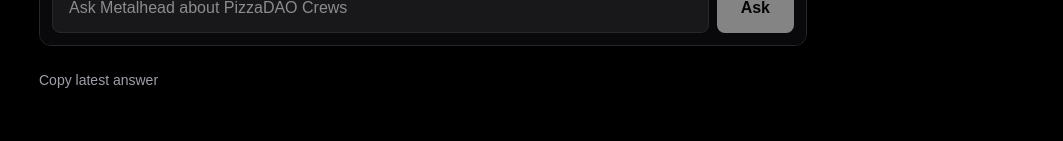
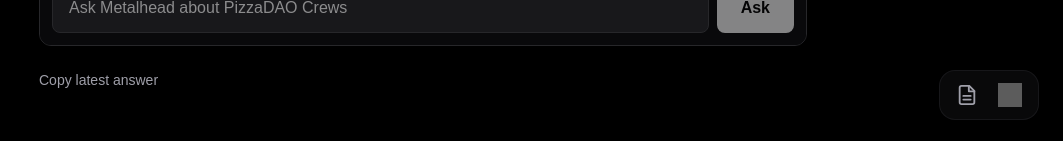
Before and after one commit to PizzaDAO/pizzadao-crew-qa, a Next.js app: page / in a window 1280 px wide. Shown: the part 656-797 px from the top of the page, without its empty margins (217-1280 px from the left). Built offline with nearby package versions, Linux system fonts and the light colour scheme; grey boxes are pictures that could not be loaded.

Commit message:
Update page.tsx

```diff
--- a/src/app/page.tsx
+++ b/src/app/page.tsx
@@ -9,7 +9,7 @@
 
 type Citation = {
   spreadsheet_id: string;
-  spreadsheet_title?: string | null; // ✅ add this
+  spreadsheet_title?: string | null;
   url: string;
   sheet_name: string;
   a1_range: string;
@@ -28,16 +28,13 @@
   const [question, setQuestion] = useState("");
   const [loading, setLoading] = useState(false);
 
-  // Conversation state
   const [messages, setMessages] = useState<ChatMessage[]>([
     {
       role: "assistant",
-      content:
-        "How can I help?"
+      content: "How can I help?"
     }
   ]);
 
-  // Latest retrieval artifacts (for the most recent assistant response)
   const [citations, setCitations] = useState<Citation[]>([]);
   const [evidence, setEvidence] = useState<Evidence[]>([]);
   const [showEvidence, setShowEvidence] = useState(false);
@@ -56,12 +53,10 @@
     setLoading(true);
     setQuestion("");
 
-    // Clear artifacts for new turn
     setCitations([]);
     setEvidence([]);
     setShowEvidence(false);
 
-    // Append user message immediately (optimistic UI)
     const nextMessages: ChatMessage[] = [...messages, { role: "user", content: q }];
     setMessages(nextMessages);
 
@@ -69,28 +64,21 @@
       const res = await fetch("/api/ask", {
         method: "POST",
         headers: { "Content-Type": "application/json" },
-        // NEW: send conversation
         body: JSON.stringify({ messages: nextMessages, topK: 35 })
       });
 
       const json = await res.json();
-
-      const answer =
-        typeof json.answer === "string" && json.answer.trim()
-          ? json.answer.trim()
-          : "I didn’t get an answer back (empty response).";
+      const answer = typeof json.answer === "string" && json.answer.trim()
+        ? json.answer.trim()
+        : "I didn’t get an answer back (empty response).";
 
       setMessages((prev) => [...prev, { role: "assistant", content: answer }]);
-
       setCitations(Array.isArray(json.citations) ? json.citations : []);
       setEvidence(Array.isArray(json.evidence) ? json.evidence : []);
     } catch (e: any) {
       setMessages((prev) => [
         ...prev,
-        {
-          role: "assistant",
-          content: `Request failed: ${String(e?.message || e)}`
-        }
+        { role: "assistant", content: `Request failed: ${String(e?.message || e)}` }
       ]);
     } finally {
       setLoading(false);
@@ -106,14 +94,12 @@
   }, [messages]);
 
   return (
-    <div className="min-h-screen bg-black text-white p-6">
+    <div className="relative min-h-screen bg-black text-white p-6">
       <div className="mx-auto max-w-3xl space-y-6">
         {/* Header Section */}
         <div className="flex items-end justify-between border-b border-zinc-800 pb-4">
           <div>
-            <h1 className="text-4xl font-bold tracking-tight text-white">
-              Metalhead
-            </h1>
+            <h1 className="text-4xl font-bold tracking-tight text-white">Metalhead</h1>
             <p className="text-xl text-zinc-400 font-medium">PizzaDAO</p>
           </div>
           <a
@@ -158,7 +144,6 @@
             <div ref={bottomRef} />
           </div>
 
-          {/* Input Row */}
           <div className="border-t border-zinc-800 p-3 bg-zinc-950">
             <div className="flex gap-2">
               <input
@@ -190,7 +175,6 @@
             >
               Copy latest answer
             </button>
-
             {evidence.length > 0 && (
               <button
                 className="text-sm font-medium text-zinc-400 hover:text-white transition-colors"
@@ -252,6 +236,63 @@
           </div>
         )}
       </div>
+
+{/* FIXED ICONS IN LOWER RIGHT CORNER */}
+<div className="fixed bottom-6 right-6 flex items-center gap-5 bg-zinc-900/40 backdrop-blur-sm p-3 px-4 rounded-2xl border border-zinc-800/50 shadow-2xl">
+
+  {/* 1. Google Sheets Icon: Grey -> Green (#0F9D58) */}
+  <a
+    href="https://docs.google.com/spreadsheets/d/1Ztilc8EOJCZ8hg68_1_0ea9OjrQ7QivVFTIdQX5HjzQ/edit?gid=0#gid=0"
+    target="_blank"
+    rel="noreferrer"
+    className="text-zinc-400 hover:text-[#0F9D58] transition-all transform hover:scale-110"
+    title="Google Sheets"
+  >
+    <svg
+      xmlns="http://www.w3.org/2000/svg"
+      width="22"
+      height="22"
+      viewBox="0 0 24 24"
+      fill="none"
+      stroke="currentColor"
+      strokeWidth="2"
+      strokeLinecap="round"
+      strokeLinejoin="round"
+    >
+      <path d="M14.5 2H6a2 2 0 0 0-2 2v16a2 2 0 0 0 2 2h12a2 2 0 0 0 2-2V7.5L14.5 2z" />
+      <polyline points="14 2 14 8 20 8" />
+      <line x1="8" y1="13" x2="16" y2="13" />
+      <line x1="8" y1="17" x2="16" y2="17" />
+    </svg>
+  </a>
+
+  {/* 2. GitHub Icon: Grey -> Green (#0F9D58) */}
+  <a
+    href="https://github.com/PizzaDAO/pizzadao-crew-qa"
+    target="_blank"
+    rel="noreferrer"
+    className="transition-all transform hover:scale-110"
+    title="GitHub Repo"
+  >
+    <img
+      src="https://cdn.jsdelivr.net/gh/devicons/devicon/icons/github/github-original.svg"
+      alt="GitHub"
+      className="w-6 h-6 transition-all duration-200"
+      style={{
+        // Default state: Muted Zinc/Grey
+        filter: 'invert(70%) brightness(80%)'
+      }}
+      onMouseEnter={(e) => {
+        // Hover state: This filter approximates the #0F9D58 Green
+        e.currentTarget.style.filter = 'invert(42%) sepia(93%) saturate(1352%) hue-rotate(120deg) brightness(95%) contrast(101%)';
+      }}
+      onMouseLeave={(e) => {
+        // Return to Muted Grey
+        e.currentTarget.style.filter = 'invert(70%) brightness(80%)';
+      }}
+    />
+  </a>
+</div>
     </div>
   );
 }
```
